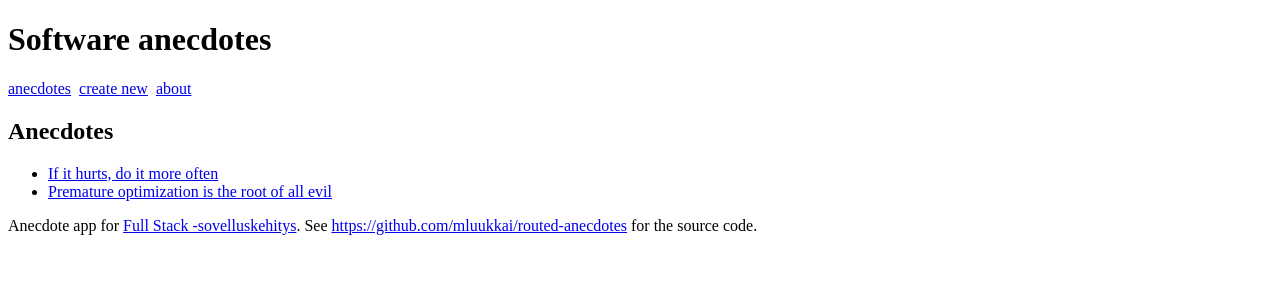
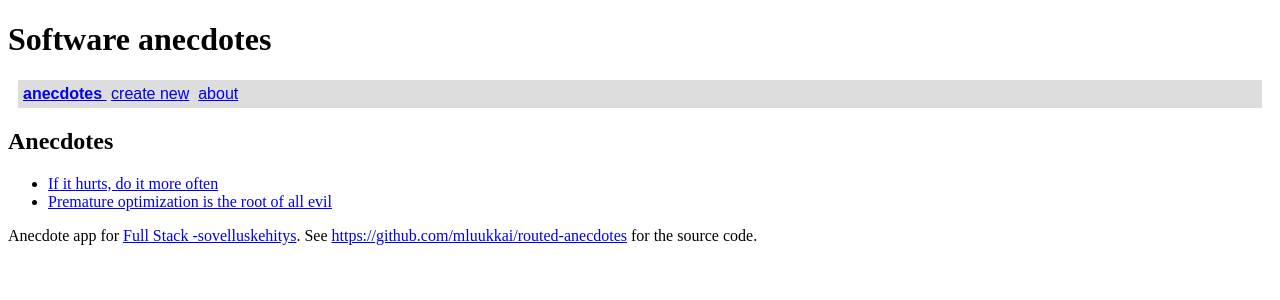
Before and after one commit to Asjrj/AYTKT21009, a React (Create React App) app in the folder osa1/routed-anecdotes/: page / in a window 1280 px wide. Shown: the top 300 px of the page. Built offline with nearby package versions, Linux system fonts and the light colour scheme.

Commit message:
Tehtävä 6.20

```diff
--- a/osa1/routed-anecdotes/src/App.js
+++ b/osa1/routed-anecdotes/src/App.js
@@ -1,11 +1,25 @@
 import React from 'react'
-import { BrowserRouter as Router, Route, Link } from 'react-router-dom'
+import { BrowserRouter as Router, Route, Link, NavLink } from 'react-router-dom'
 
+const menuStyle = {
+  fontFamily: 'Arial, Verdana',
+  color: 'green',
+  backgroundColor: '#DDDDDD',
+  fontSize: 16,
+  margin: 10,
+  padding: 5
+}
+const activeMenuStyle = {
+  fontFamily: 'Arial, Verdana',
+  fontWeight: 'bold',
+  color: 'dark-green',
+  fontSize: 16,
+}
 const Menu = () => (
-  <div>
-    <Link to="/">anecdotes</Link> &nbsp;
-    <Link to="/create">create new</Link> &nbsp;
-    <Link to="/about">about</Link>
+  <div style={menuStyle}>
+    <NavLink exact to="/" activeStyle={activeMenuStyle}>anecdotes </NavLink> &nbsp;
+    <NavLink exact to="/create" activeStyle={activeMenuStyle}>create new</NavLink> &nbsp;
+    <NavLink exact to="/about" activeStyle={activeMenuStyle}>about</NavLink>
   </div>
 )
 
@@ -15,10 +29,9 @@ const notificationStyle = {
   fontSize: 16,
   border: '1px solid black',
   borderRadius: 10,
-  margin: 10,
+  margin: 5,
   padding: 5
 }
-
 const Notification = ({ notification }) => (
   <div>
     {notification
```
